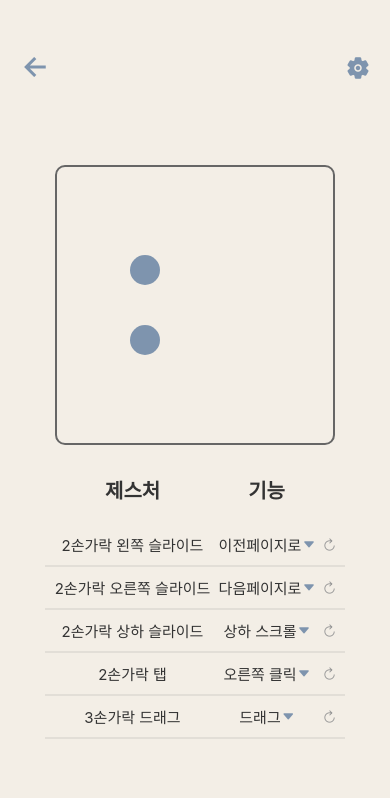
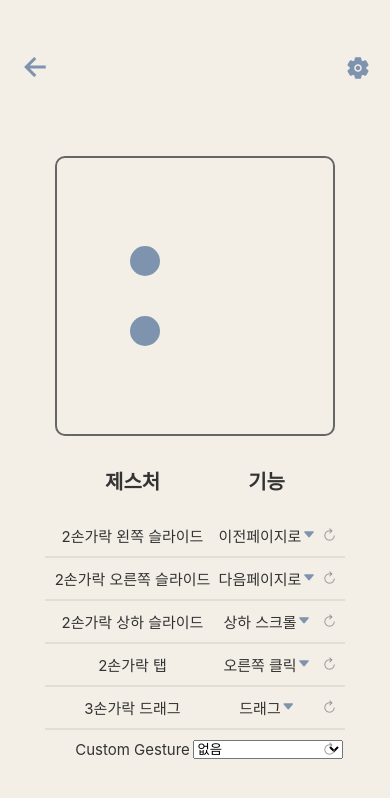
Before and after one commit to Team-Saisiot/portable-trackpad-client, a React Native app: screen /EditGesture in a window 390 px wide. Shown: the top 798 px of the page. Built offline with nearby package versions, Linux system fonts and the light colour scheme; what expo-web-browser would draw is missing.

Commit message:
✨ Feat: 추가된 제스처 기능 변경 기능 구현 완료

```diff
--- a/package.json
+++ b/package.json
@@ -1,6 +1,6 @@
 {
   "name": "portable-touchpad-client",
-  "version": "0.19.5",
+  "version": "0.19.6",
   "main": "node_modules/expo/AppEntry.js",
   "scripts": {
     "start": "expo start",
@@ -12,6 +12,7 @@
     "@expo/vector-icons": "^13.0.0",
     "@expo/webpack-config": "^0.17.0",
     "@react-native-async-storage/async-storage": "^1.17.10",
+    "@react-native-picker/picker": "^2.4.8",
     "@react-navigation/native": "^6.0.13",
     "@react-navigation/native-stack": "^6.9.1",
     "@react-navigation/stack": "^6.3.2",
--- a/src/screen/EditGestureScreen.js
+++ b/src/screen/EditGestureScreen.js
@@ -1,11 +1,15 @@
 import Ionicons from "@expo/vector-icons/Ionicons";
-import { Alert, Animated, TouchableOpacity, Easing } from "react-native";
+import { Alert, Animated } from "react-native";
 import styled from "styled-components/native";
 import AsyncStorage from "@react-native-async-storage/async-storage";
-import { useRef, useState } from "react";
+import { SERVER_PORT } from "@env";
+import { useState } from "react";
+import { Picker } from "@react-native-picker/picker";
+import axios from "axios";
 
 const EditGestureScreen = ({ navigation: { navigate }, route }) => {
   const [isSettingButtonPressed, setIsSettingButtonPressed] = useState(false);
+  const [selectedLanguage, setSelectedLanguage] = useState("Java");
   const [startPosition, setStartPosition] = useState(-50);
   const [animatedPosition, setAnimatedPosition] = useState("x");
   const [animatedPointer, setAnimatedPointer] = useState(2);
@@ -172,6 +176,49 @@ const EditGestureScreen = ({ navigation: { navigate }, route }) => {
             </>
           );
         })}
+        <EditGestureListBox>
+          <EditGestureActionBox>
+            <EditGestureListText>Custom Gesture</EditGestureListText>
+          </EditGestureActionBox>
+          <EditGestureFunctionBox>
+            <Picker
+              mode="dropdown"
+              style={{ width: 150 }}
+              dropdownIconColor="#7e94ae"
+              selectedValue={selectedLanguage}
+              onValueChange={async (itemValue, itemIndex) => {
+                console.log("onValueChange={ ~ itemValue", itemValue);
+
+                const idToken = await AsyncStorage.getItem("idToken");
+
+                await axios.patch(
+                  `${SERVER_PORT}/users/${
+                    JSON.parse(idToken).user.email
+                  }/custom`,
+                  { customFunction: itemValue },
+                );
+
+                setSelectedLanguage(itemValue);
+              }}
+            >
+              <Picker.Item label="없음" value="" />
+              <Picker.Item
+                label="브라우저 뒤로가기"
+                value="goForwardInBrowser"
+              />
+              <Picker.Item
+                label="브라우저 앞으로가기"
+                value="goBackInBrowser"
+              />
+              <Picker.Item
+                label="브라우저 탭 앞으로가기"
+                value="goForwardInTap"
+              />
+              <Picker.Item label="브라우저 탭 뒤로가기" value="goBackInTap" />
+            </Picker>
+          </EditGestureFunctionBox>
+          <Ionicons name="refresh" size={15} color="#999999" />
+        </EditGestureListBox>
       </EditGestureTextBox>
     </EditGestureContainer>
   );
--- a/src/screen/TouchPadScreen.js
+++ b/src/screen/TouchPadScreen.js
@@ -209,7 +209,16 @@ const TouchPadScreen = ({ navigation: { navigate }, route }) => {
     }
   });
 
-  customGesture.onEnd(() => {
+  customGesture.onEnd(async () => {
+    if (traceArray.length < 4) {
+      const idToken = await AsyncStorage.getItem("idToken");
+      const userCustom = await axios.get(
+        `${SERVER_PORT}/users/${JSON.parse(idToken).user.email}/gestures`,
+      );
+
+      socket.emit("user-send", [userCustom.data.customFunction]);
+    }
+
     traceArray.length = 0;
   });
 
```
Also changed, not shown: 1 other file (tests, documents, lock files or other folders).
